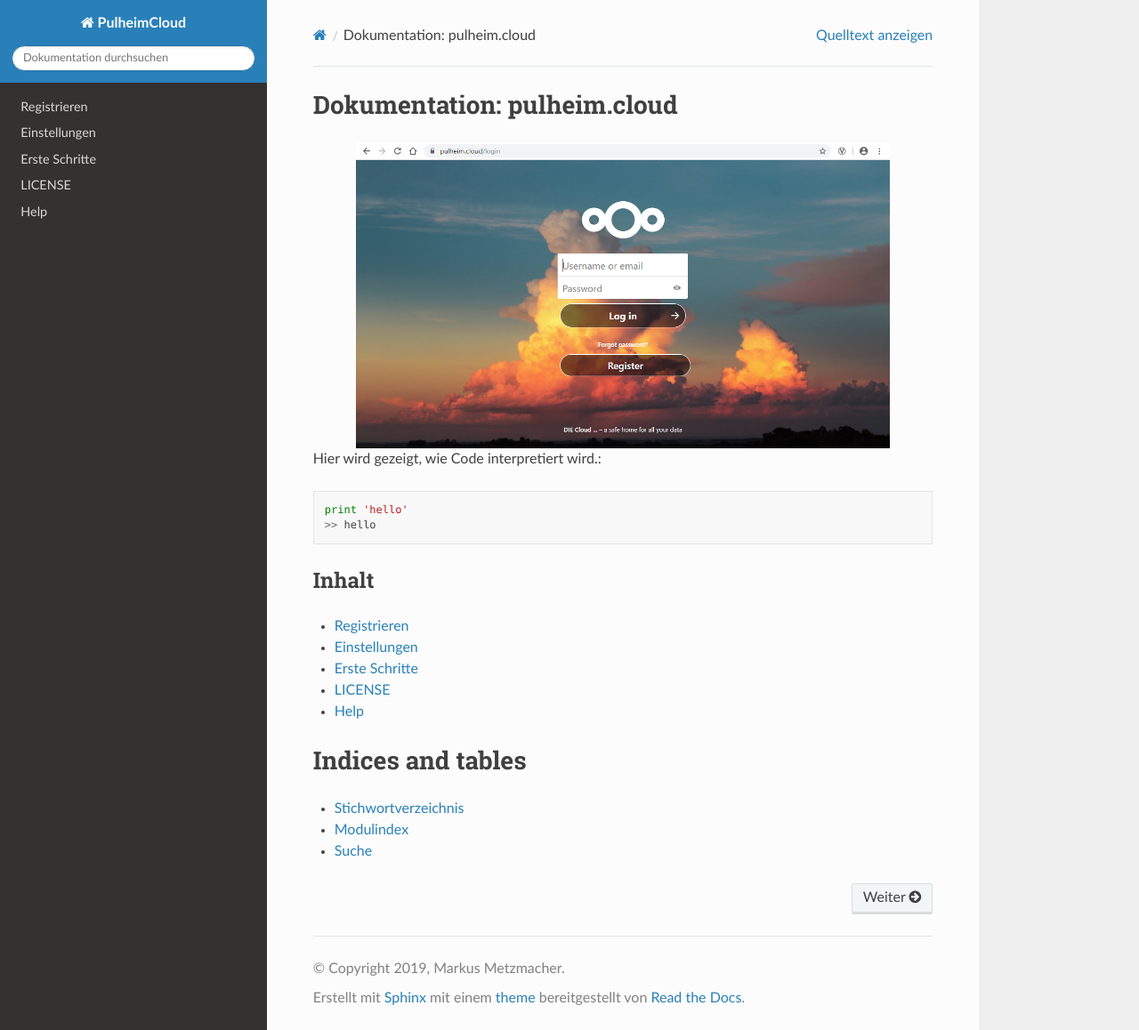
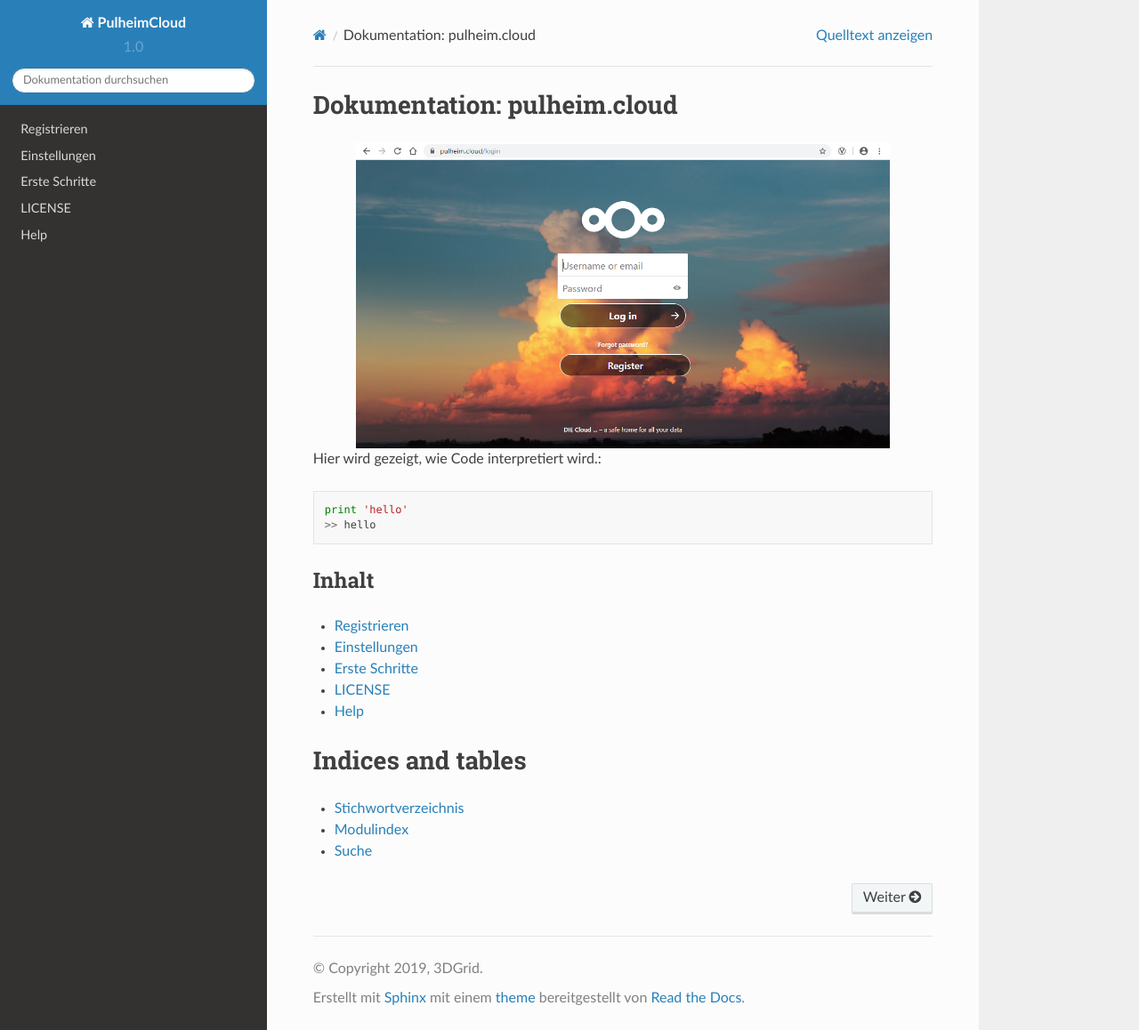
Before and after one commit to mmetzmac/PulheimCloud, a Sphinx documentation site: the page built from docs/source/index.rst, in a window 1280 px wide and 1158 px high. Shown: the whole window at 89% size. Built offline with Sphinx 7.4.7 and the Read the Docs theme 2.0.0, drawn with Linux system fonts in a browser that asks for light colours.

Commit message:
adjusted version and copyright information

```diff
--- a/docs/source/conf.py
+++ b/docs/source/conf.py
@@ -20,13 +20,13 @@
 # -- Project information -----------------------------------------------------
 
 project = u'PulheimCloud'
-copyright = u'2019, Markus Metzmacher'
+copyright = u'2019, 3DGrid'
 author = u'Markus Metzmacher'
 
 # The short X.Y version
-version = u''
+version = u'1.0'
 # The full version, including alpha/beta/rc tags
-release = u'0.0.1'
+release = u'1.0.0'
 
 
 # -- General configuration ---------------------------------------------------
```
